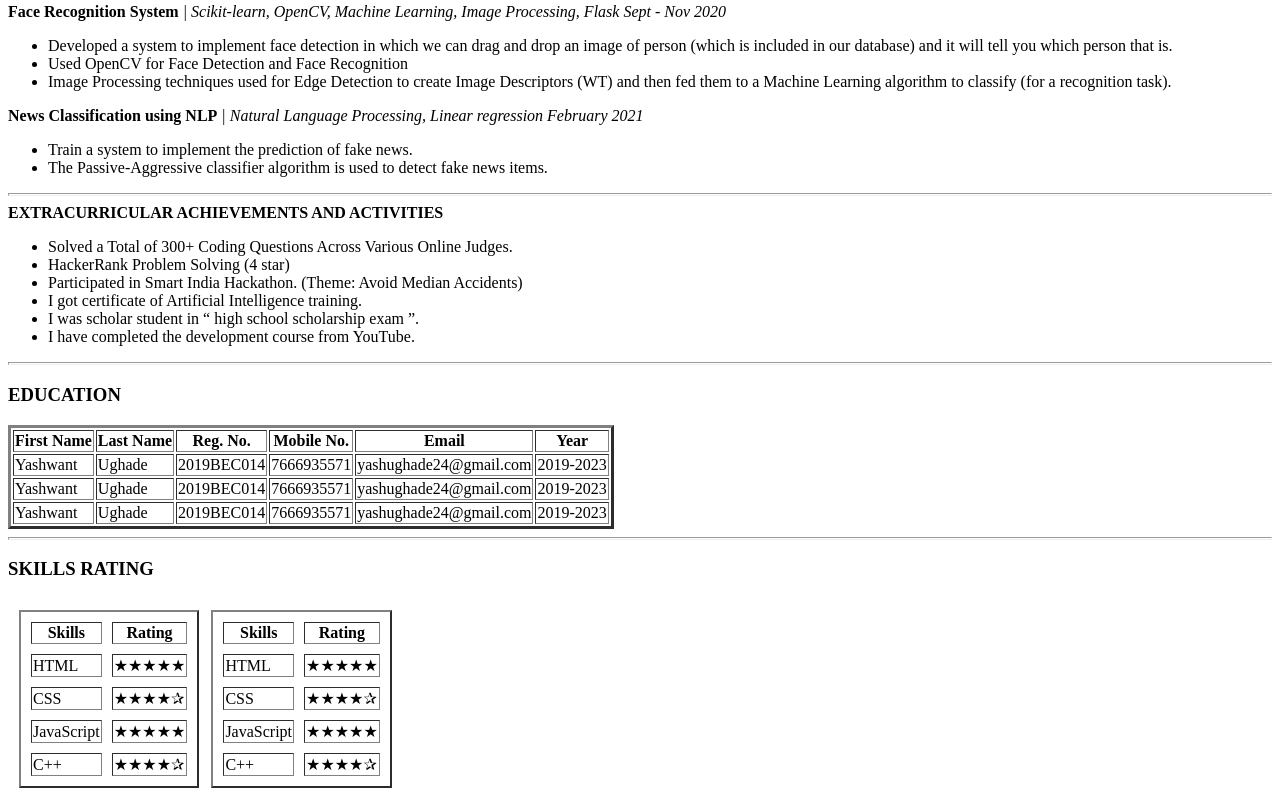
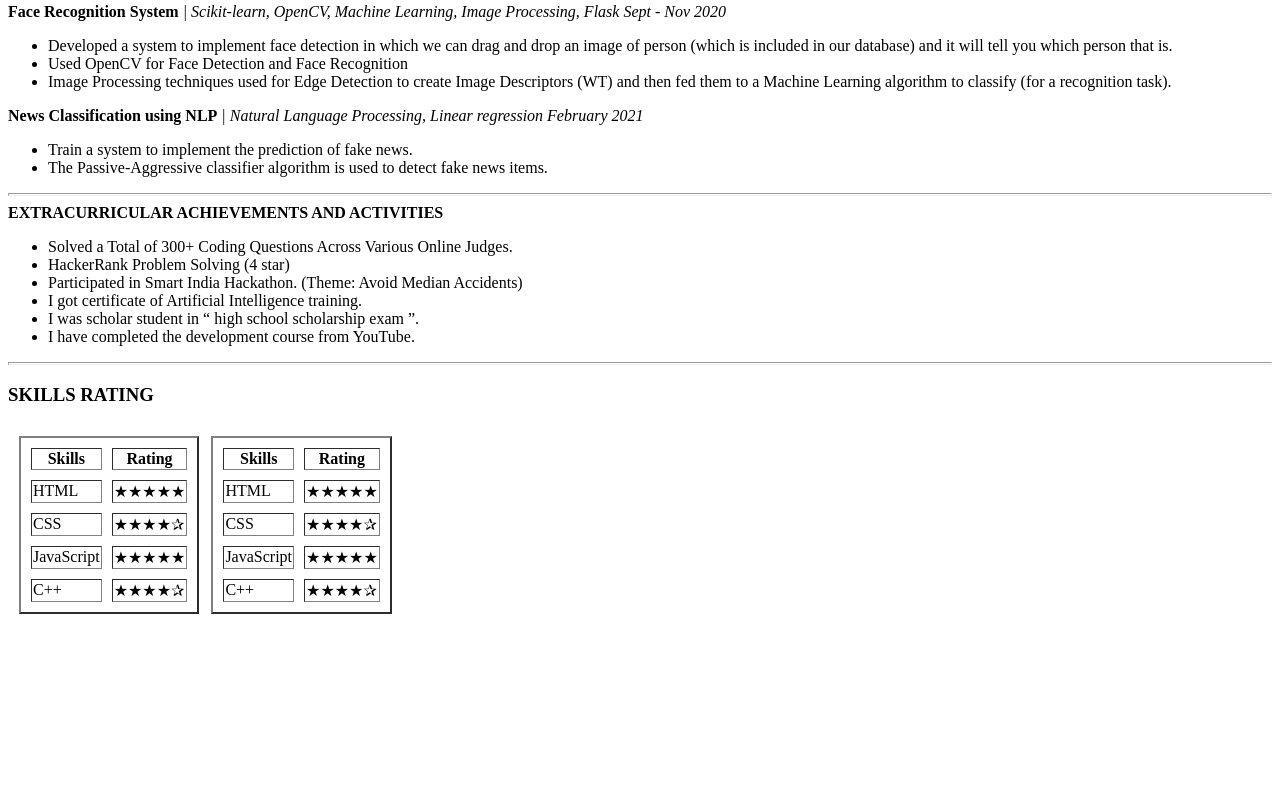
Before and after one commit to Ughade-yash/Resume, a plain HTML site: page index.html in a window 1280 px wide. Shown: the part 826-1633 px from the top of the page. After the commit the page ends 1459 px from the top, so only its background shows below. Drawn offline with Linux system fonts and the light colour scheme.

Commit message:
Update index.html

```diff
--- a/index.html
+++ b/index.html
@@ -80,44 +80,6 @@
     </ul>
     <hr size="3">
 
-    <h3>EDUCATION</h3>
-    <table border="3">
-        <colgroup span="4"></colgroup>
-        <tr>
-            <th>First Name</th>
-            <th>Last Name</th>
-            <th>Reg. No.</th>
-            <th>Mobile No.</th>
-            <th>Email</th>
-            <th>Year</th>
-        </tr>
-        <tr>
-            <td>Yashwant</td>
-            <td>Ughade</td>
-            <td>2019BEC014</td>
-            <td>7666935571</td>
-            <td>yashughade24@gmail.com</td>
-            <td>2019-2023</td>
-        </tr>
-        <tr>
-            <td>Yashwant</td>
-            <td>Ughade</td>
-            <td>2019BEC014</td>
-            <td>7666935571</td>
-            <td>yashughade24@gmail.com</td>
-            <td>2019-2023</td>
-        </tr>
-        <tr>
-            <td>Yashwant</td>
-            <td>Ughade</td>
-            <td>2019BEC014</td>
-            <td>7666935571</td>
-            <td>yashughade24@gmail.com</td>
-            <td>2019-2023</td>
-        </tr>
-    </table>
-    <hr size="3">
-
     <h3>SKILLS RATING</h3>
     <table cellspacing="10">
         <tr>
```
